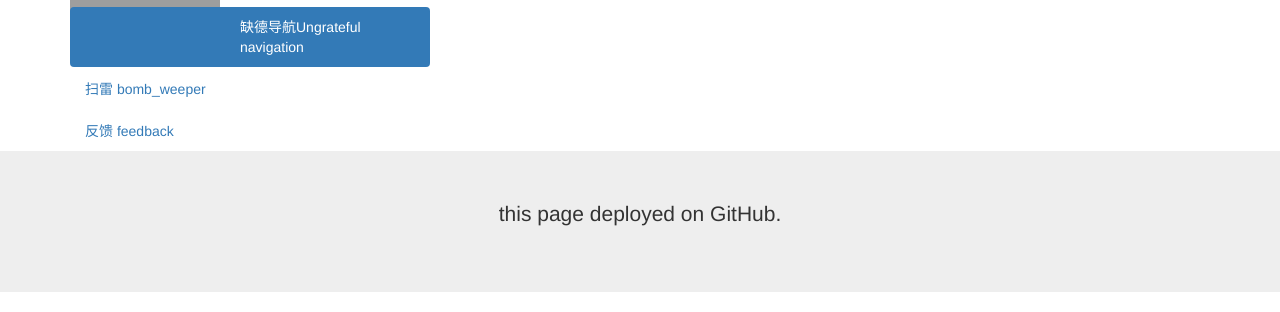
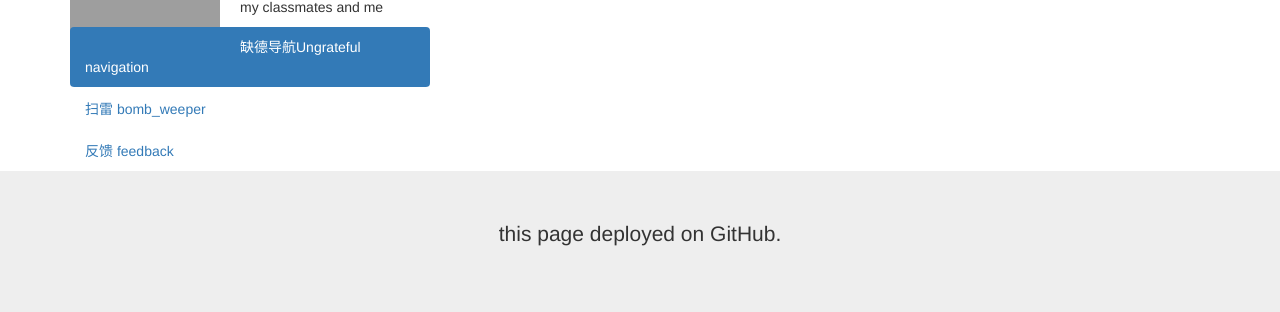
Before and after one commit to XiayiZhang/xiayizhang.github.io, a plain HTML site: page index.html in a window 1280 px wide. Shown: the part 677-989 px from the top of the page. Drawn offline with nearby package versions, Linux system fonts and the light colour scheme; grey boxes are pictures that could not be loaded.

Commit message:
Update index.html

```diff
--- a/index.html
+++ b/index.html
@@ -55,7 +55,7 @@
 	    <p>我是一个学生党</p>
 	    <p>I am a student </p>
 	    <a href="zhangxiayi_1027@outlook.com">zhangxiayi_1027@outlook.com</a><br>
-	    <img src="https://www.codewars.com/users/XiayiZhang/badges/large">
+	    <img src="https://www.codewars.com/users/XiayiZhang/badges/large"><br>
 	    <h2>网页 PAGES</h2>
       <p>我同学和我的页面 Pages of my classmates and me</p>
       <ul class="nav nav-pills nav-stacked">
```
